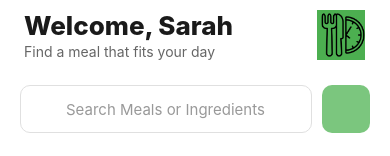
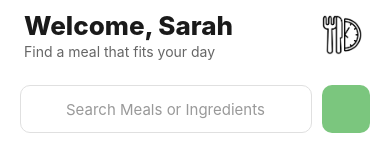
Before and after one commit to Priyesh1216/EasyEats, a React Native app: screen /MainTabs in a window 390 px wide. Shown: the top 156 px of the page. Built offline with nearby package versions, Linux system fonts and the light colour scheme; no server answers; the database is empty; some icons are missing.

Commit message:
Updating logo for homescreen

```diff
--- a/src/screens/HomeScreen.tsx
+++ b/src/screens/HomeScreen.tsx
@@ -103,7 +103,7 @@ const HomeScreen = () => {
                     <Text style={styles.subText}>Find a meal that fits your day</Text>
                 </View>
                 <Image
-                    source={require('../../assets/logo_icon.png')}
+                    source={require('../../assets/custom_logo.png')}
                     style={styles.headerLogo}
                 />
             </View>
```
